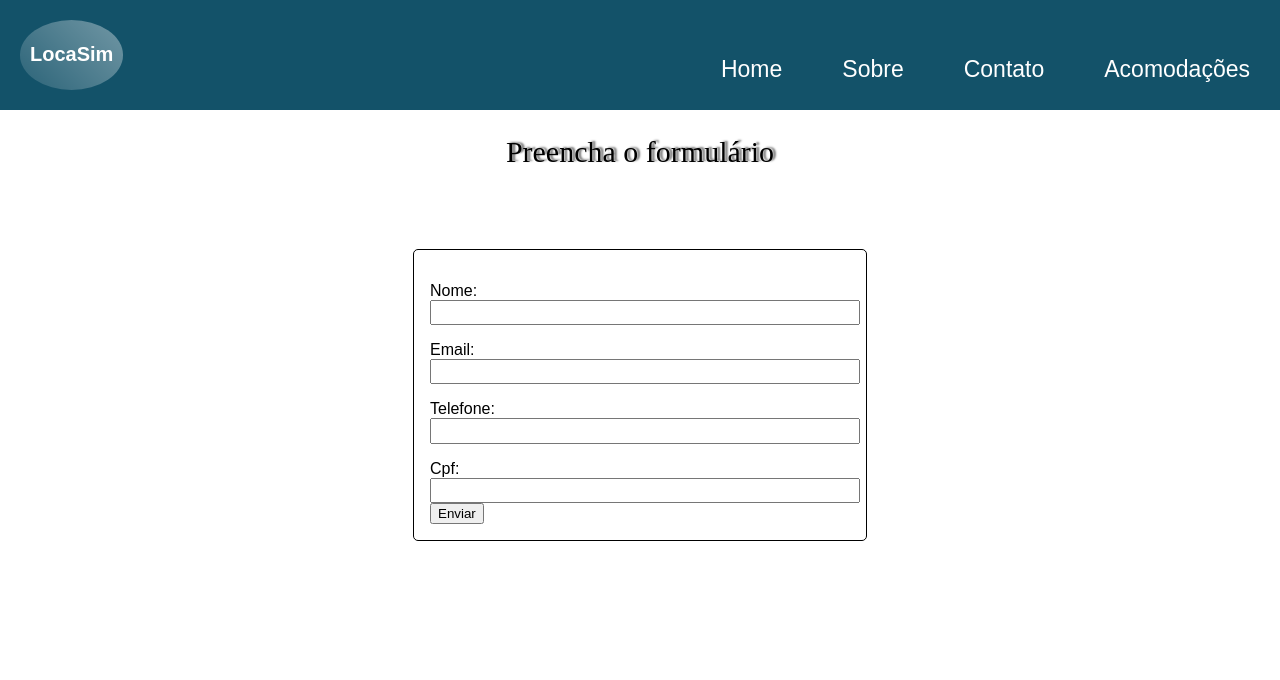
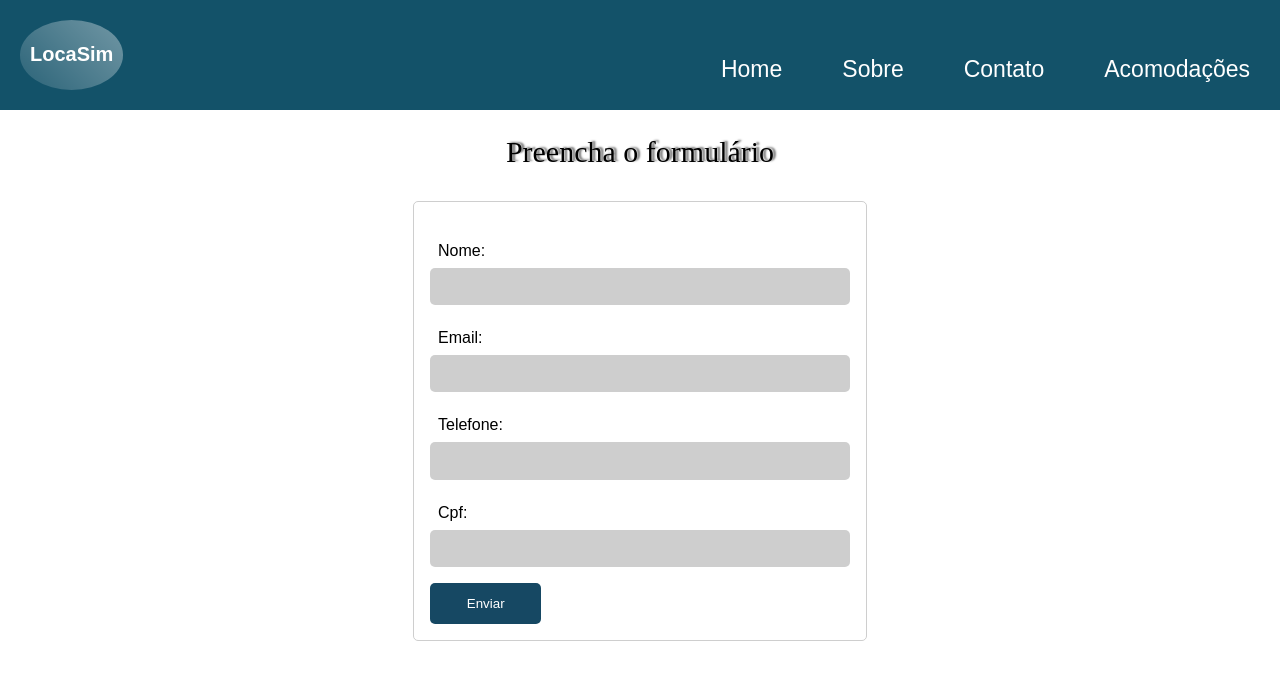
Before and after one commit to MateusOliveira991/Simula-site-de-aluguel-de-Imoveis, a React (Vite) app in the folder reactgrupo3/: page /aluguel in a window 1280 px wide. Shown: the top 680 px of the page. Built offline with nearby package versions, Linux system fonts and the light colour scheme; a web font is replaced by a local one.

Commit message:
Feat: Template formulário

```diff
--- a/reactgrupo3/src/pages/Forms/aluguel.css
+++ b/reactgrupo3/src/pages/Forms/aluguel.css
@@ -1,19 +1,20 @@
 .Alcontainer {
     display: flex;
     flex-direction: column;
-    justify-content: center;
     align-items: center;
 }
 
 .Alheader {
     font-size: 2rem;
+    margin-bottom: -3rem;
 }
 
 .Alform {
-    border: 1px solid #000;
+    border: 1px solid #bebebebe;
     padding: 1rem;
     width: 420px;
     border-radius: 5px;
+    margin-bottom: 1rem;
 }
 
 .fields {
@@ -25,6 +26,32 @@
 }
 
 .fields input {
-    width: 100%;
     padding: .2rem;
+    padding: .7rem;
+    border: none;
+    background-color: #bebebebe;
+    border-radius: 5px;
+    outline: none;
 }
+
+.fields label {
+    margin: .5rem;
+}
+
+.Alform button {
+    padding: .8rem 2.3rem;
+    border-radius: 5px;
+    border: none;
+    outline: none;
+    background: #164863;
+    color: #fff;
+    cursor: pointer;
+    margin-top: 1rem;
+
+    transition: .2s ease;
+}
+
+.Alform button:hover {
+    background-color: #297fad;
+    transform: scale(1.05);
+}
```
